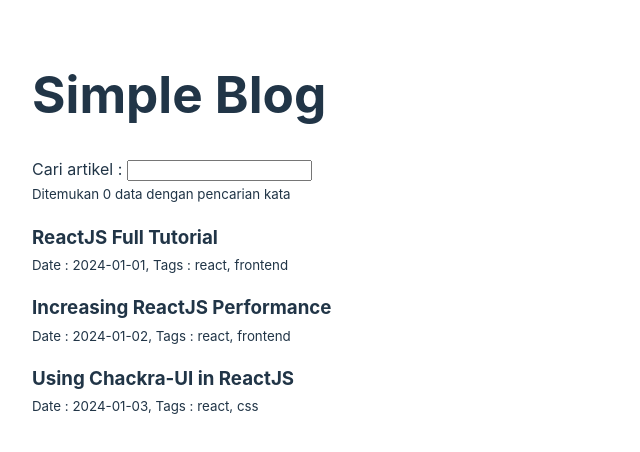
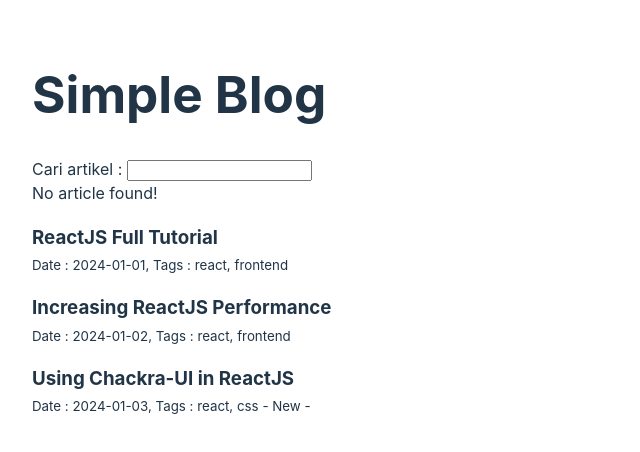
Before and after one commit to andhika-tanaka/20240825-react-fundamental, a React (Vite) app: page / in a window 1280 px wide. Shown: the top 452 px of the page, without its empty margins (0-640 px from the left). Built offline with nearby package versions, Linux system fonts and the light colour scheme.

Commit message:
20240825 conditional rendering

```diff
--- a/src/App.jsx
+++ b/src/App.jsx
@@ -2,6 +2,7 @@
 import Home from './pages/Index'
 
 function App() {
+
   return (
     <div className="App">
 
--- a/src/components/Article.jsx
+++ b/src/components/Article.jsx
@@ -1,9 +1,16 @@
+const NewArticle = () => {
+    return <span> - New -</span>
+}
+
 function Article (props) {
 
     return (
         <>
             <h3>{props.title}</h3>
-            <small>Date : {props.date}, Tags : {props.tags.join(", ")}</small>
+            <small>
+                Date : {props.date}, Tags : {props.tags.join(", ")}
+                {props.isNew && <NewArticle/>}
+            </small>
         </>
     )
 }
--- a/src/components/Search.jsx
+++ b/src/components/Search.jsx
@@ -13,7 +13,8 @@
             <div>
                 Cari artikel : <input onChange={onChangeSearch} ></input>
             </div>
-            <small>Ditemukan 0 data dengan pencarian kata {keyword}</small>
+            {props.totalPost ? <small>Found {props.totalPost} article with keyword {keyword}</small> : "No article found!"}
+
         </>
     );
 }
--- a/src/pages/Index.jsx
+++ b/src/pages/Index.jsx
@@ -5,16 +5,18 @@
 
 function Home() {
     const [posts,setPosts] = useState(postsData);
+    const [totalPost, setTotalPost] = useState(0);
 
     const onChangeSearch = (value) => {
         const filteredPosts = postsData.filter((item) => item.title.toLowerCase().includes(value));
         setPosts(filteredPosts);
+        setTotalPost(filteredPosts.length);
     }
 
     return (
         <>
             <h1>Simple Blog</h1>
-            <Search onChangeSearch={onChangeSearch}/>
+            <Search onChangeSearch={onChangeSearch} totalPost={totalPost}/>
             {posts.map((props, index) =>
                 <Article {...props} key={index} />
             )}
--- a/src/posts.json
+++ b/src/posts.json
@@ -2,16 +2,19 @@
     {
         "title": "ReactJS Full Tutorial",
         "tags": ["react", "frontend"],
-        "date": "2024-01-01"
+        "date": "2024-01-01",
+        "isNew": false
     },
     {
         "title": "Increasing ReactJS Performance",
         "tags": ["react", "frontend"],
-        "date": "2024-01-02"
+        "date": "2024-01-02",
+        "isNew": false
     },
     {
         "title": "Using Chackra-UI in ReactJS",
         "tags": ["react", "css"],
-        "date": "2024-01-03"
+        "date": "2024-01-03",
+        "isNew": true
     }
 ]
```
